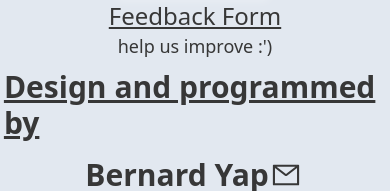
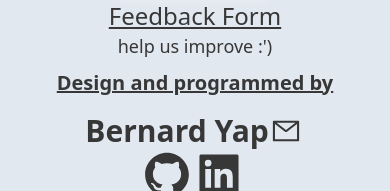
Before and after one commit to DenardYap/minesweeper, a React (Create React App) app in the folder msweeper/: page / in a window 390 px wide. Shown: the part 1343-1534 px from the top of the page. Built offline with nearby package versions, Linux system fonts and the light colour scheme; no server answers; the database is empty.

Commit message:
added mobile version, fixed some bugs

```diff
--- a/msweeper/src/Footer.tsx
+++ b/msweeper/src/Footer.tsx
@@ -7,7 +7,7 @@ const Footer = () => {
                      text-[#373737] bg-[#e2e8f0]
                     sm:h-[21vh] sm:mw-[100%] '>
         <div className='ssm:order-2 sm:order-1 flex ssm:flex-col px-[1vw] text-3xl ssm:items-center sm:items-start'>
-            <h3 className='pt-[1vh] underline font-bold'>Design and programmed by</h3>
+            <h3 className='pt-[1vh] underline font-bold sm:text-3xl ssm:text-xl'>Design and programmed by</h3>
             <div className='flex ssm:flex-col sm:flex-row py-[1vh] '>
 
                 <div className='flex flex-col pr-[1vw] pt-[1vh] ssm:items-center sm:items-start'>
--- a/msweeper/src/components/Square.tsx
+++ b/msweeper/src/components/Square.tsx
@@ -47,7 +47,6 @@ const Square: React.FC<SquareProps> = ({
     if (isBrowser) handleRightClick(e, coordinate.row, coordinate.col)
   }
 
-  //TODO: might need to cancel if touchmove?
   //TODO: add adding animation
   //TODO: add shaking effect
   const handleButtonPress = (e : any) => {
```
Also changed, not shown: msweeper/src/App.tsx (line endings or trailing spaces), 8 other files (tests, documents, lock files or other folders).
